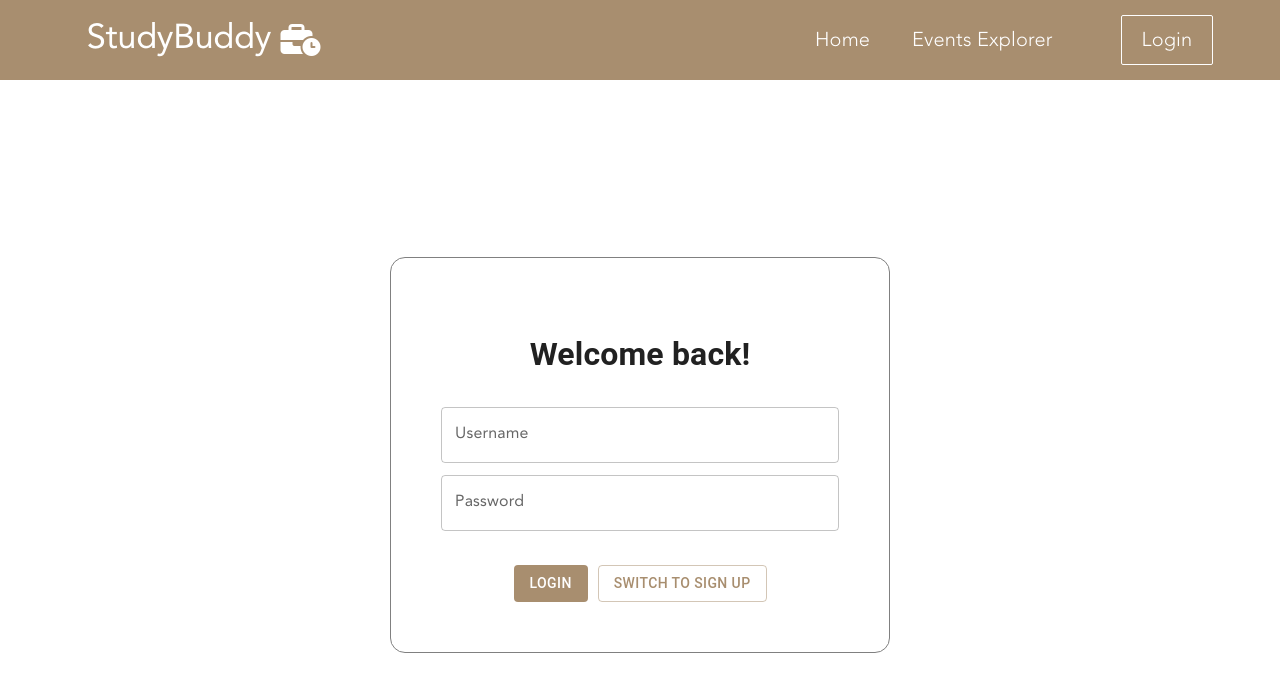
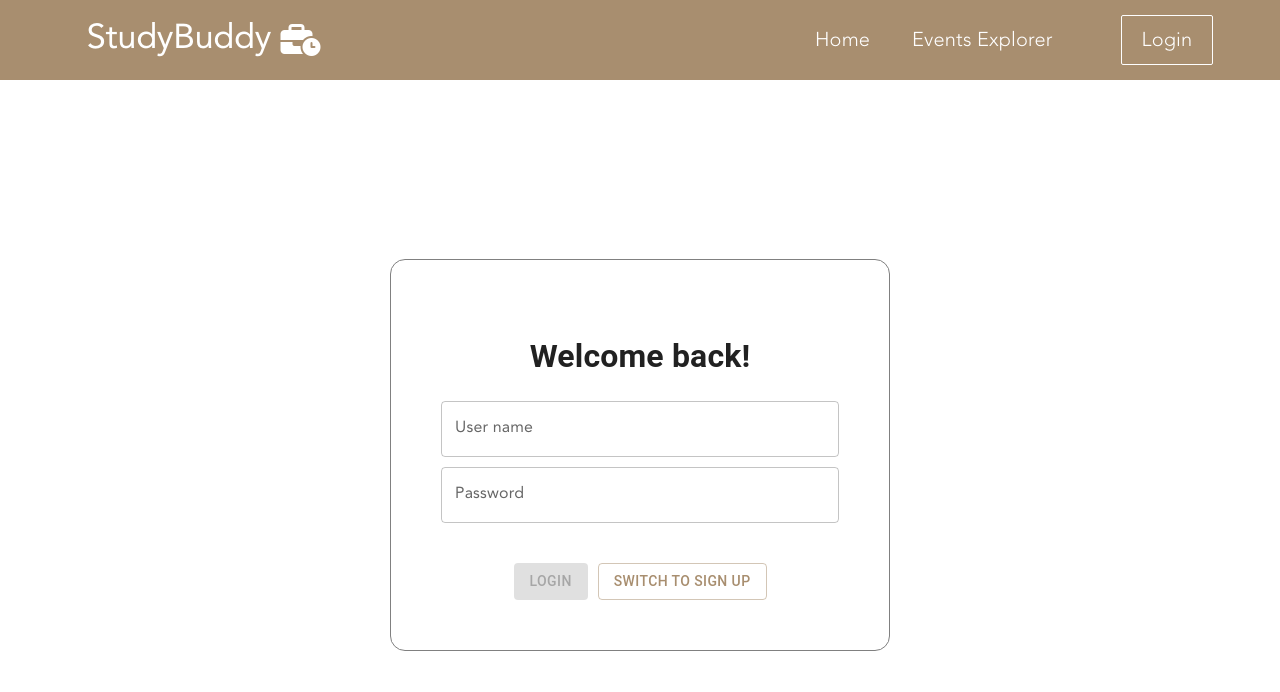
Before and after one commit to mikharas/studybuddy, a React (Create React App) app: page /login in a window 1280 px wide. Shown: the top 692 px of the page. Built offline with nearby package versions, Linux system fonts and the light colour scheme.

Commit message:
feat(form input validation): add general form and input validation
implement validation on login and signup form

```diff
--- a/src/actions/authActions.js
+++ b/src/actions/authActions.js
@@ -1,7 +1,7 @@
 export const register =
   (username, password, isAdmin) => (dispatch, getState) => {
     const allUsers = getState().users;
-    const userExists = allUsers.find((user) => user === username);
+    const userExists = allUsers.find((user) => user.username === username);
     if (userExists) {
       alert('Username taken');
       dispatch({
--- /dev/null
+++ b/src/components/Input.jsx
@@ -0,0 +1,78 @@
+import React, { useReducer, useEffect } from 'react';
+import { TextField } from '@mui/material';
+import { validate } from '../utils/validators';
+
+const inputReducer = (state, action) => {
+  switch (action.type) {
+    case 'CHANGE':
+      return {
+        ...state,
+        val: action.val,
+        isValid: validate(action.val, action.validators),
+      };
+    case 'TOUCH':
+      return {
+        ...state,
+        isTouched: true,
+      };
+    default:
+      return state;
+  }
+};
+
+const Input = (props) => {
+  const {
+    initialValue,
+    initialValidity,
+    helperText,
+    id,
+    label,
+    onInput,
+    type,
+    validators,
+  } = props;
+
+  const [inputState, dispatch] = useReducer(inputReducer, {
+    val: initialValue || '',
+    isValid: initialValidity || false,
+    isTouched: false,
+  });
+
+  useEffect(() => {
+    onInput(id, inputState.val, inputState.isValid);
+  }, [id, inputState.val, inputState.isValid, onInput]);
+
+  const changeHandler = (e) => {
+    dispatch({
+      type: 'CHANGE',
+      val: e.target.value,
+      validators,
+    });
+  };
+
+  const touchHandler = () => {
+    dispatch({
+      type: 'TOUCH',
+    });
+  };
+
+  return (
+    <TextField
+      cx={{
+        width: '70%',
+        margin: '5px 0',
+      }}
+      id={id}
+      label={label}
+      type={type}
+      error={inputState.isTouched && !inputState.isValid}
+      helperText={inputState.isTouched && !inputState.isValid && helperText}
+      variant="outlined"
+      value={inputState.val}
+      onChange={changeHandler}
+      onBlur={touchHandler}
+    />
+  );
+};
+
+export default Input;
--- a/src/reducers/usersReducer.js
+++ b/src/reducers/usersReducer.js
@@ -1,9 +1,9 @@
 const initialUsersData = [
   {
     userSchool: 'University of Toronto',
-    username: 'admin',
+    username: 'admin123',
     fullName: 'Admin',
-    password: 'admin',
+    password: 'admin123',
     isAdmin: true,
     following: ['sarah'],
   },
@@ -11,7 +11,7 @@ const initialUsersData = [
     userSchool: 'University of Toronto',
     username: 'sarah',
     fullName: 'Sarah Kim',
-    password: 'sarah',
+    password: 'sarah123',
     isAdmin: false,
     following: [],
   },
--- /dev/null
+++ b/src/utils/form-hook.js
@@ -0,0 +1,64 @@
+import { useCallback, useReducer } from 'react';
+
+const formReducer = (state, action) => {
+  switch (action.type) {
+    case 'INPUT_CHANGE':
+      // eslint-disable-next-line no-case-declarations
+      let formIsValid = true;
+      // eslint-disable-next-line no-restricted-syntax
+      for (const inputId in state.inputs) {
+        if (!state.inputs[inputId]) {
+          // eslint-disable-next-line no-continue
+          continue;
+        }
+        if (inputId === action.id) {
+          formIsValid = formIsValid && action.isValid;
+        } else {
+          formIsValid = formIsValid && state.inputs[inputId].isValid;
+        }
+      }
+      return {
+        ...state,
+        inputs: {
+          ...state.inputs,
+          [action.id]: { val: action.val, isValid: action.isValid },
+        },
+        isValid: formIsValid,
+      };
+    case 'SET_DATA':
+      return {
+        inputs: action.inputs,
+        isValid: action.formIsValid,
+      };
+    default:
+      return state;
+  }
+};
+
+const useForm = (initialInputs, initialFormValidity) => {
+  const [formState, dispatch] = useReducer(formReducer, {
+    inputs: initialInputs,
+    isValid: initialFormValidity,
+  });
+
+  const inputHandler = useCallback((id, val, isValid) => {
+    dispatch({
+      type: 'INPUT_CHANGE',
+      val,
+      isValid,
+      id,
+    });
+  }, []);
+
+  const setFormData = useCallback((inputData, formValidity) => {
+    dispatch({
+      type: 'SET_DATA',
+      inputs: inputData,
+      formIsValid: formValidity,
+    });
+  }, []);
+
+  return [formState, inputHandler, setFormData];
+};
+
+export { useForm };
--- /dev/null
+++ b/src/utils/validators.js
@@ -0,0 +1,47 @@
+const VALIDATOR_TYPE_REQUIRE = 'REQUIRE';
+const VALIDATOR_TYPE_MINLENGTH = 'MINLENGTH';
+const VALIDATOR_TYPE_MAXLENGTH = 'MAXLENGTH';
+const VALIDATOR_TYPE_MIN = 'MIN';
+const VALIDATOR_TYPE_MAX = 'MAX';
+const VALIDATOR_TYPE_EMAIL = 'EMAIL';
+const VALIDATOR_TYPE_FILE = 'FILE';
+
+export const VALIDATOR_REQUIRE = () => ({ type: VALIDATOR_TYPE_REQUIRE });
+export const VALIDATOR_FILE = () => ({ type: VALIDATOR_TYPE_FILE });
+export const VALIDATOR_MINLENGTH = (val) => ({
+  type: VALIDATOR_TYPE_MINLENGTH,
+  val,
+});
+export const VALIDATOR_MAXLENGTH = (val) => ({
+  type: VALIDATOR_TYPE_MAXLENGTH,
+  val,
+});
+export const VALIDATOR_MIN = (val) => ({ type: VALIDATOR_TYPE_MIN, val });
+export const VALIDATOR_MAX = (val) => ({ type: VALIDATOR_TYPE_MAX, val });
+export const VALIDATOR_EMAIL = () => ({ type: VALIDATOR_TYPE_EMAIL });
+
+export const validate = (value, validators) => {
+  let isValid = true;
+  // eslint-disable-next-line no-restricted-syntax
+  for (const validator of validators) {
+    if (validator.type === VALIDATOR_TYPE_REQUIRE) {
+      isValid = isValid && value.trim().length > 0;
+    }
+    if (validator.type === VALIDATOR_TYPE_MINLENGTH) {
+      isValid = isValid && value.trim().length >= validator.val;
+    }
+    if (validator.type === VALIDATOR_TYPE_MAXLENGTH) {
+      isValid = isValid && value.trim().length <= validator.val;
+    }
+    if (validator.type === VALIDATOR_TYPE_MIN) {
+      isValid = isValid && +value >= validator.val;
+    }
+    if (validator.type === VALIDATOR_TYPE_MAX) {
+      isValid = isValid && +value <= validator.val;
+    }
+    if (validator.type === VALIDATOR_TYPE_EMAIL) {
+      isValid = isValid && /^\S+@\S+\.\S+$/.test(value);
+    }
+  }
+  return isValid;
+};
--- a/src/views/Auth/Auth.jsx
+++ b/src/views/Auth/Auth.jsx
@@ -2,6 +2,9 @@ import React, { useState } from 'react';
 import { Button, TextField, FormControlLabel, Checkbox } from '@mui/material';
 import { css } from '@emotion/css';
 import { useHistory } from 'react-router-dom';
+import Input from '../../components/Input';
+import { useForm } from '../../utils/form-hook';
+import { VALIDATOR_REQUIRE, VALIDATOR_MINLENGTH } from '../../utils/validators';
 
 const InputBox = ({ label, value, handleChange }) => (
   <TextField
@@ -17,27 +20,46 @@ const Auth = ({ isLoggedIn, login, register }) => {
   const history = useHistory();
   const [isLoginMode, setIsLoginMode] = useState(true);
   const [input, setInput] = useState({
-    username: '',
-    password: '',
     isAdmin: false,
   });
 
-  const changeUsernameInput = (e) =>
-    setInput({ ...input, username: e.target.value });
+  const [formState, inputHandler, setFormData] = useForm(
+    {
+      username: {
+        val: '',
+        helperText: '',
+        isValid: false,
+      },
+      password: {
+        val: '',
+        helperText: '',
+        isValid: false,
+      },
+    },
+    false,
+  );
 
-  const changePasswordInput = (e) =>
-    setInput({ ...input, password: e.target.value });
+  const switchModeHandler = () => {
+    setFormData(
+      {
+        ...formState.inputs,
+      },
+      formState.inputs.username.isValid && formState.inputs.password.isValid,
+    );
+    setIsLoginMode(!isLoginMode);
+  };
 
   const toggleAdminInput = () => {
     setInput({ ...input, isAdmin: !input.isAdmin });
   };
 
   const handleFormSubmit = () => {
-    const { username, password, isAdmin } = input;
+    const { isAdmin } = input;
+    const { username, password } = formState.inputs;
     if (isLoginMode) {
-      login(username, password);
+      login(username.val, password.val);
     } else {
-      register(username, password, isAdmin);
+      register(username.val, password.val, isAdmin);
     }
   };
 
@@ -71,17 +93,23 @@ const Auth = ({ isLoggedIn, login, register }) => {
           className={css`
             display: flex;
             flex-direction: column;
+            gap: 10px;
           `}
         >
-          <InputBox
-            label="Username"
-            value={input.username}
-            handleChange={changeUsernameInput}
+          <Input
+            id="username"
+            label="User name"
+            helperText="Username must be atleast 5 characters."
+            onInput={inputHandler}
+            validators={[VALIDATOR_REQUIRE(), VALIDATOR_MINLENGTH(5)]}
           />
-          <InputBox
+          <Input
+            id="password"
+            type="password"
             label="Password"
-            value={input.password}
-            handleChange={changePasswordInput}
+            helperText="Please enter a password of atleast 8 characters."
+            onInput={inputHandler}
+            validators={[VALIDATOR_REQUIRE(), VALIDATOR_MINLENGTH(8)]}
           />
           {!isLoginMode && (
             <FormControlLabel
@@ -105,12 +133,13 @@ const Auth = ({ isLoggedIn, login, register }) => {
               `}
               variant="contained"
               onClick={handleFormSubmit}
+              disabled={!formState.isValid}
             >
               {isLoginMode ? 'Login' : 'Signup'}
             </Button>
             <Button
               variant="outlined"
-              onClick={() => setIsLoginMode(!isLoginMode)}
+              onClick={switchModeHandler}
               type="Button"
             >
               {`Switch to ${isLoginMode ? 'Sign up' : 'Log in'}`}
```
Also changed, not shown: 1 other file (tests, documents, lock files or other folders).
